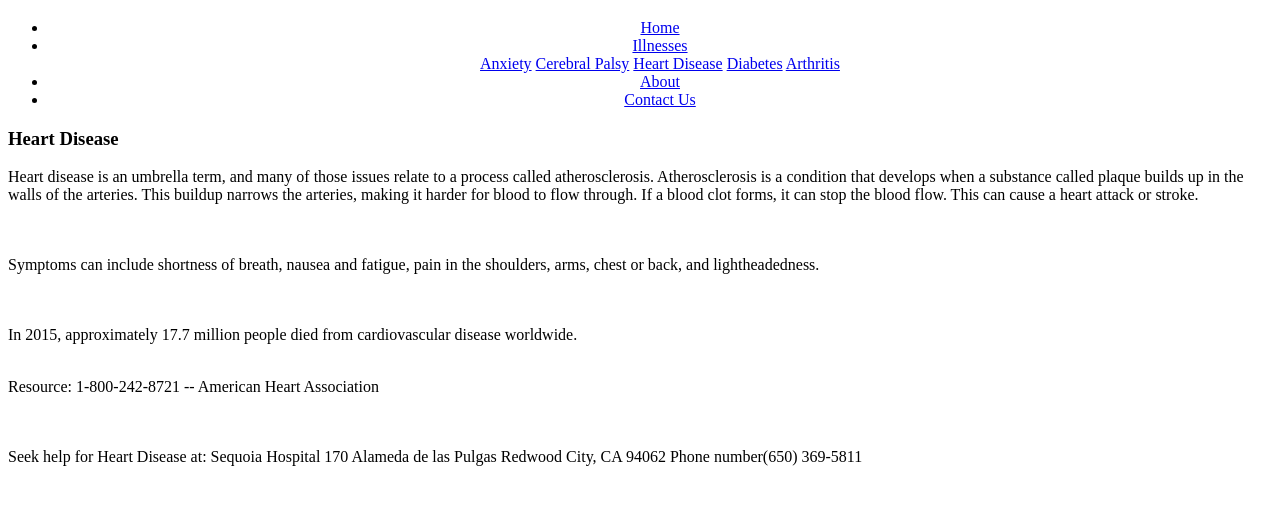
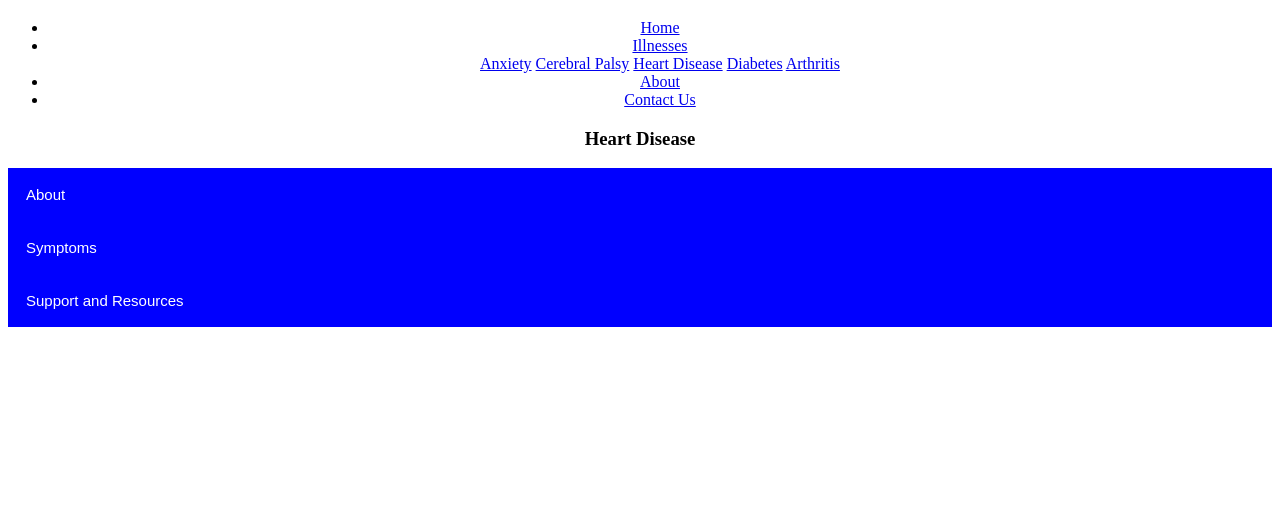
Before and after one commit to fritzing0/illnesSEAS, a plain HTML site: page Heart.html in a window 1280 px wide. Shown: the part 61-566 px from the top of the page. Drawn offline with Linux system fonts and the light colour scheme.

Commit message:
Add files via upload

```diff
--- a/Heart.html
+++ b/Heart.html
@@ -3,8 +3,33 @@
   <head>
     <link rel="stylesheet" href="Anxiety.css">
   </head>
+  <meta name="viewport" content="width=device-width, initial-scale=1">
+  <style>
+  .collapsible {
+      background-color: #0000FF;
+      color: white;
+      cursor: pointer;
+      padding: 18px;
+      width: 100%;
+      border: none;
+      text-align: left;
+      outline: none;
+      font-size: 15px;
+  }
+
+  .active, .collapsible:hover {
+      background-color: #000000;
+  }
+
+  .content {
+      padding: 0 18px;
+      display: none;
+      overflow: hidden;
+      background-color: #FFF;
+  }
+  </style>
   <body>
-    <center><h1 class="ribbon"><strong class="ribbon-content">TITLE</strong></h1></center>
+    <center><h1> TITLE</h1></center>
     <center><ul>
       <li><a href="home.html">Home</a></li>
       <li class="dropdown">
@@ -20,19 +45,43 @@
       <li><a href="about.html">About</a></li>
       <li><a href="contact.html">Contact Us</a></li>
     </ul></center>
-    <div class="pages"
     <center><h3>Heart Disease</h3></center>
-    <p>Heart disease is an umbrella term, and many of those issues relate to a process called atherosclerosis.
-Atherosclerosis is a condition that develops when a substance called plaque builds up in the walls of the arteries. This buildup narrows the arteries, making it harder for blood to flow through. If a blood clot forms, it can stop the blood flow. This can cause a heart attack or stroke.</p>
-<p><br></br>Symptoms can include shortness of breath, nausea and fatigue, pain in the shoulders, arms, chest or back, and lightheadedness.</p>
-<p><br></br>In 2015, approximately 17.7 million people died from cardiovascular disease worldwide.</p>
-<p><br></b> Resource: 1-800-242-8721 -- American Heart Association</p>
-<p><br></br>Seek help for Heart Disease at:
-Sequoia Hospital
-170 Alameda de las Pulgas
-Redwood City, CA 94062
-Phone number(650) 369-5811</p>
-</div>
+
+
+
+
+    <button class="collapsible">About</button>
+    <div class="content">
+      <p>Heart disease is an umbrella term, and many of those issues relate to a process called atherosclerosis.</br>“Atherosclerosis is a condition that develops when a substance called plaque builds up in the walls of the arteries. This buildup narrows the arteries, making it harder for blood to flow through. If a blood clot forms, it can stop the blood flow. This can cause a heart attack or stroke.”
+
+    </p>
+    </div>
+    <button class="collapsible">Symptoms</button>
+    <div class="content">
+      <p>Symptoms can include shortness of breath, nausea and fatigue, pain in the shoulders, arms, chest or back, and lightheadedness.</p>
+    </div>
+    <button class="collapsible">Support and Resources</button>
+    <div class="content">
+      <p>1-800-242-8721 -- American Heart Association </br></br>Seek help for Heart Disease at:</br> Sequoia Hospital </br>170 Alameda de las Pulgas</br>Redwood City, CA 94062</br>Phone number(650) 369-5811
+    </p>
+    </div>
+
+    <script>
+    var coll = document.getElementsByClassName("collapsible");
+    var i;
+
+    for (i = 0; i < coll.length; i++) {
+        coll[i].addEventListener("click", function() {
+            this.classList.toggle("active");
+            var content = this.nextElementSibling;
+            if (content.style.display === "block") {
+                content.style.display = "none";
+            } else {
+                content.style.display = "block";
+            }
+        });
+    }
+    </script>
 
   </body>
 </html>
```
